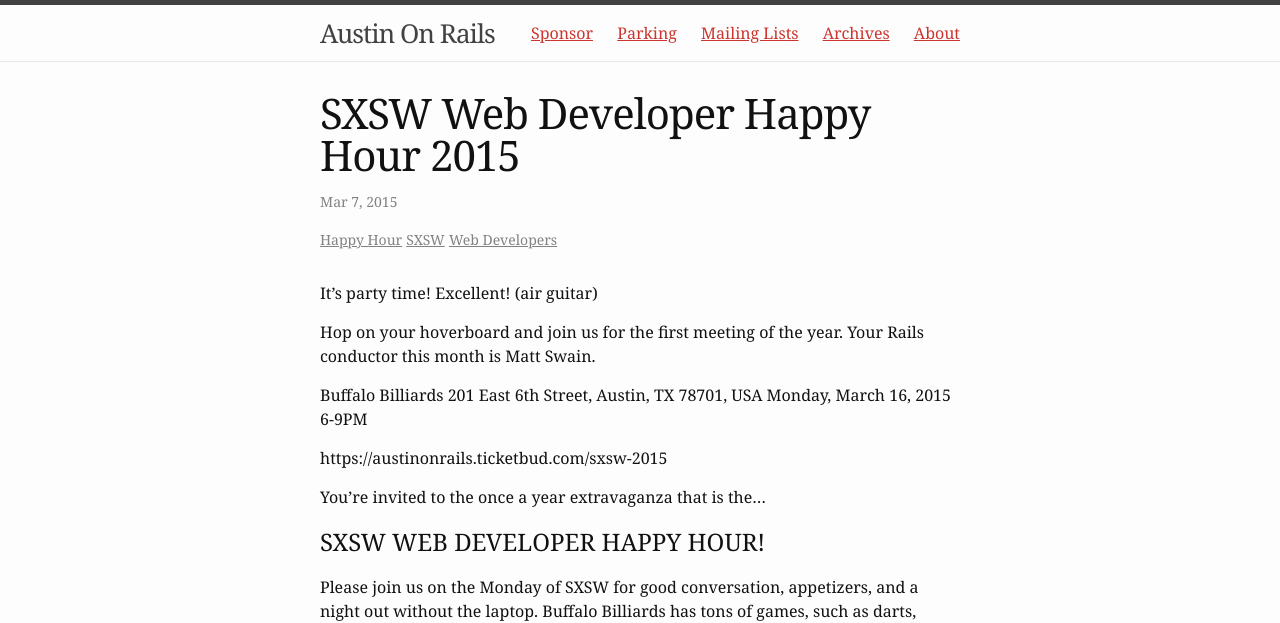
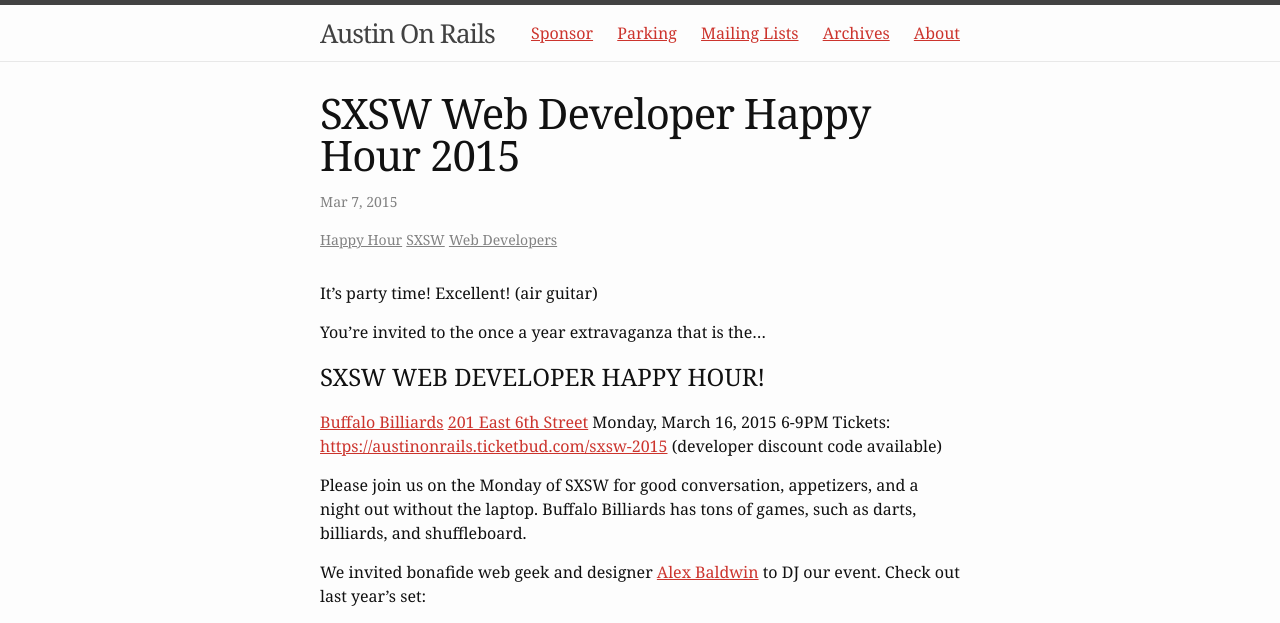
Before and after one commit to austinonrails/aor_meetings_blog, a Jekyll site: the page built from _posts/2015-03-07-sxsw-web-developer-happy-hour-2015.md, in a window 1280 px wide and 1400 px high. Shown: the top 623 px of the window. Built offline with Jekyll 4.4.1, drawn with Linux system fonts in a browser that asks for light colours; some of the changed text lies outside the part shown; grey boxes are pictures that could not be loaded.

Commit message:
Update 2015-03-07-sxsw-web-developer-happy-hour-2015.md

```diff
--- a/_posts/2015-03-07-sxsw-web-developer-happy-hour-2015.md
+++ b/_posts/2015-03-07-sxsw-web-developer-happy-hour-2015.md
@@ -9,36 +9,35 @@
 ---
 It's party time! Excellent! (air guitar)
 
-Hop on your hoverboard and join us for the first meeting of the year. Your Rails conductor this month is Matt Swain.
-
-Buffalo Billiards
-201 East 6th Street, Austin, TX 78701, USA
-Monday, March 16, 2015
-6-9PM
-
-https://austinonrails.ticketbud.com/sxsw-2015
-
 You're invited to the once a year extravaganza that is the...
 
 # SXSW WEB DEVELOPER HAPPY HOUR!
 
+[Buffalo Billiards](http://buffalobilliardsaustin.com/)
+[201 East 6th Street](https://www.google.com/maps/place/Buffalo+Billiards/@30.267462,-97.741223,17z/data=!4m6!1m3!3m2!1s0x8644b5a77f2bb92b:0xcd55080a3c977b11!2sBuffalo+Billiards!3m1!1s0x8644b5a77f2bb92b:0xcd55080a3c977b11)
+Monday, March 16, 2015
+6-9PM
+Tickets: [https://austinonrails.ticketbud.com/sxsw-2015](https://austinonrails.ticketbud.com/sxsw-2015) (developer discount code available)
+
 Please join us on the Monday of SXSW for good conversation, appetizers, and a night out without the laptop.  Buffalo Billiards has tons of games, such as darts, billiards, and shuffleboard.
 
-We invited bonafide web geek and designer [Alex Baldwin](http://alexbaldwin.com) to DJ our event.
+We invited bonafide web geek and designer [Alex Baldwin](http://alexbaldwin.com) to DJ our event. Check out last year's set:
+<iframe width="100%" height="450" scrolling="no" frameborder="no" src="https://w.soundcloud.com/player/?url=https%3A//api.soundcloud.com/tracks/83115937&amp;auto_play=false&amp;hide_related=false&amp;show_comments=true&amp;show_user=true&amp;show_reposts=false&amp;visual=true"></iframe>
 
-It's easily the best party for the HTTP set.
+It's easily the best party for the HTTP crowd.
 
-Web developers of all stripes are welcome!  The venue is 21+.
+Web developers of all stripes are welcome (backend, frontend...you name it)!  Please not that the venue is 21+.
 
 Looking forward to seeing you there!
 
 Ticketbud is handmade right here in Austin, Texas!
 
-We could not put on this event without the gracious help of our awesome sponsors.
+We could not put on this event without the gracious help of our awesome sponsors. Please take a moment to thank them on Twitter.
 
 ## SPONSORS
-![](/files/newrelic.png) [New Relic](http://newrelic.com)
-Our platform empowers developers, IT/Ops, and business leaders to transform their business using real-time data directly from production software.
+![](/files/newrelic.png) [New Relic](http://newrelic.com) - @[newrelic](https://twitter.com/newrelic)
+
+_Our platform empowers developers, IT/Ops, and business leaders to transform their business using real-time data directly from production software._
 
 MakerSquare
 Keep Ruby Weird
```
